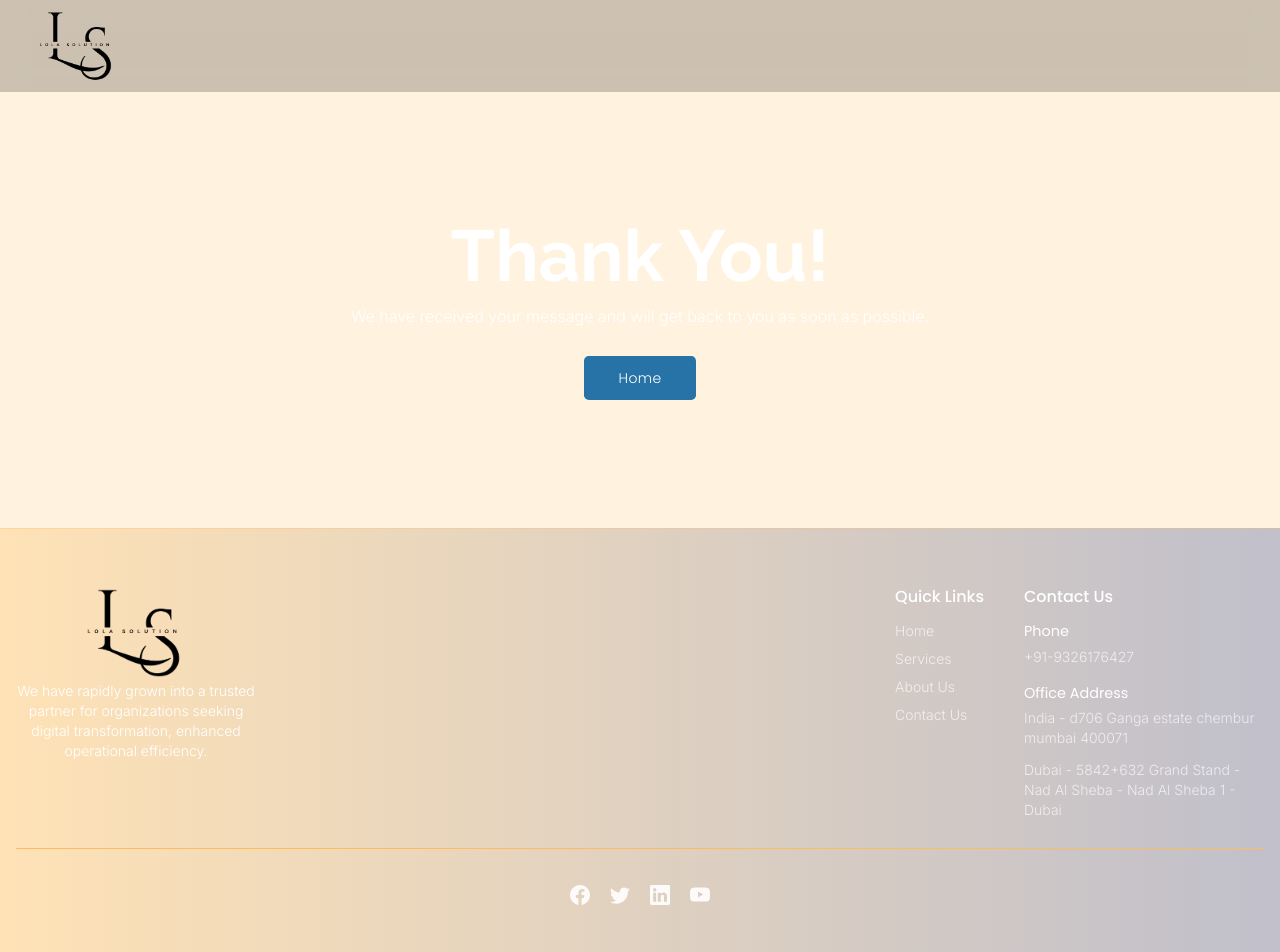
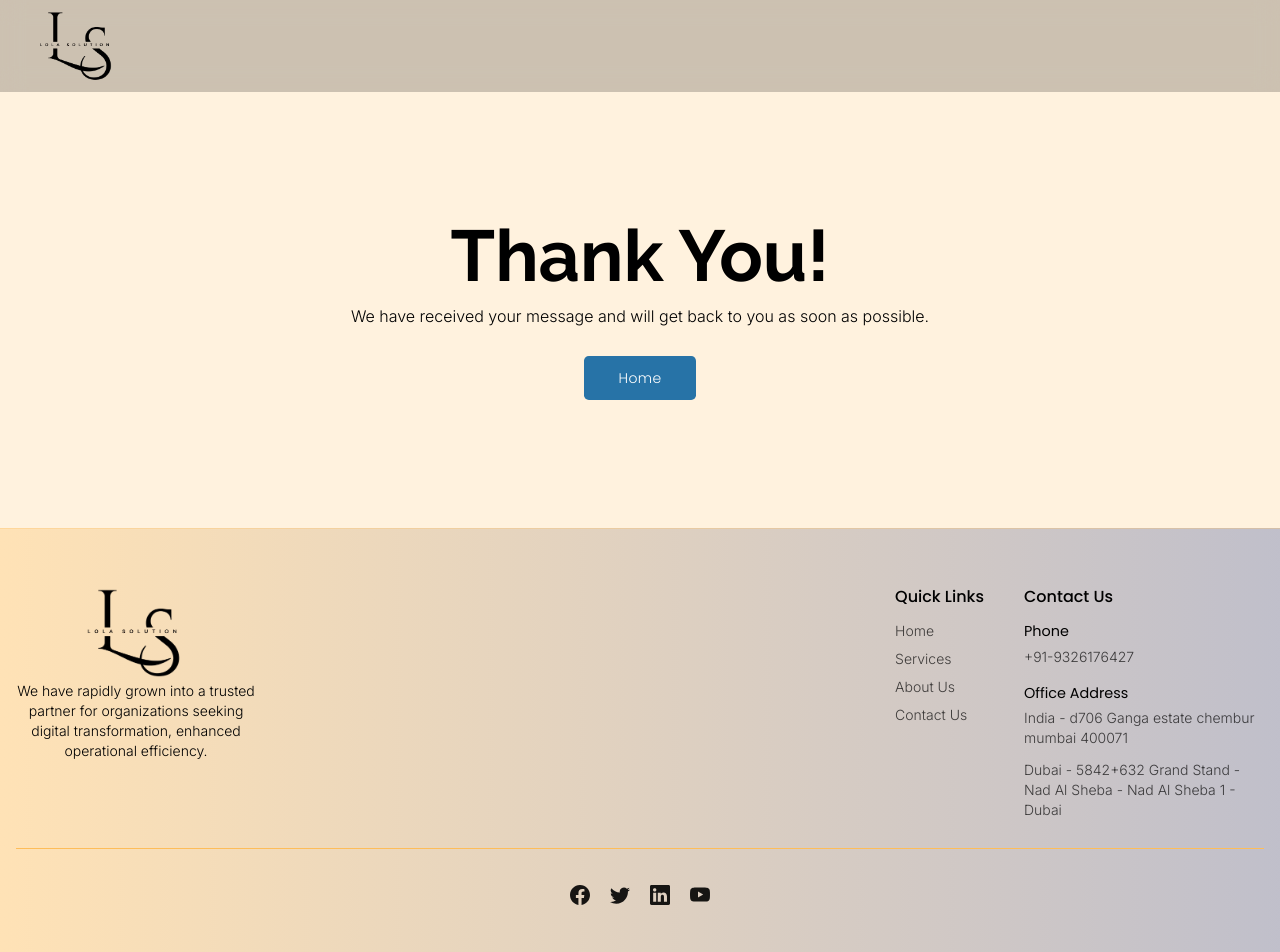
Before and after one commit to remeessalam/lolasolution, a React (Create React App) app: page /thankyou in a window 1280 px wide. Shown: the top 952 px of the page. Built offline with nearby package versions, Linux system fonts and the light colour scheme.

Commit message:
thank you page text color changed

```diff
--- a/src/pages/Thankyou.jsx
+++ b/src/pages/Thankyou.jsx
@@ -6,7 +6,7 @@ import { BsFacebook, BsLinkedin, BsTwitter, BsYoutube } from "react-icons/bs";
 const Thankyou = () => {
   return (
     <div className="min-h-screen flex flex-col justify-between bg-primary/20">
-      <div className="py-4 top-0 w-full bg-black/20 backdrop-blur-md z-50 text-white">
+      <div className="py-4 top-0 w-full bg-black/20 backdrop-blur-md z-50 text-black">
         <div className="wrapper flex justify-between items-center gap-10">
           <div className="flex justify-between items-center gap-20 w-full pl-[1rem] lg:pl-0">
             <Link to="/">
@@ -19,7 +19,7 @@ const Thankyou = () => {
           </div>
         </div>
       </div>
-      <div className="wrapper h-full flex flex-col items-center py-[8rem] gap-3 text-white text-center">
+      <div className="wrapper h-full flex flex-col items-center py-[8rem] gap-3 text-black text-center">
         <h1 className="heading-1">Thank You!</h1>
         <p className="desc">
           We have received your message and will get back to you as soon as
@@ -30,7 +30,7 @@ const Thankyou = () => {
         </Link>
       </div>
       <div className="py-14 bg-gradient-to-r border-t border-primary/30 from-primary/30 to-secondary/30">
-        <div className="wrapper text-white">
+        <div className="wrapper text-black">
           <div className="flex md:flex-row flex-col justify-between gap-10">
             <div className="flex flex-col items-center">
               <img src={logoImg} className="h-[6rem]" alt="" />
@@ -46,7 +46,7 @@ const Thankyou = () => {
                   <Link
                     key={path}
                     to={path}
-                    className="text-white/70 desc text-sm hover:text-primary transition-all duration-300"
+                    className="text-black/70 desc text-sm hover:text-primary transition-all duration-300"
                   >
                     {name}
                   </Link>
@@ -58,17 +58,17 @@ const Thankyou = () => {
                   <h6 className="text-[.9rem] mb-1">Phone</h6>
                   <Link
                     to={`tel:${companyDetails.phone}`}
-                    className="text-white/70 desc text-sm"
+                    className="text-black/70 desc text-sm"
                   >
                     {companyDetails.phone}
                   </Link>
                 </div>
                 <div className="flex flex-col mt-2">
                   <h6 className="text-[.9rem] mb-1">Office Address</h6>
-                  <p className="text-white/70 desc text-sm max-w-[15rem]">
+                  <p className="text-black/70 desc text-sm max-w-[15rem]">
                     India - {companyDetails.address}
                   </p>
-                  <p className="text-white/70 desc text-sm max-w-[15rem] mt-3">
+                  <p className="text-black/70 desc text-sm max-w-[15rem] mt-3">
                     Dubai - {companyDetails.address2}
                   </p>
                 </div>
@@ -79,16 +79,16 @@ const Thankyou = () => {
             <div className="flex justify-center gap-5 w-full">
               <div className="flex gap-5 items-center mt-5">
                 <Link>
-                  <BsFacebook className="text-xl text-white/90 hover:text-primary transition-all duration-300" />
+                  <BsFacebook className="text-xl text-black/90 hover:text-primary transition-all duration-300" />
                 </Link>
                 <Link>
-                  <BsTwitter className="text-xl text-white/90 hover:text-primary transition-all duration-300" />
+                  <BsTwitter className="text-xl text-black/90 hover:text-primary transition-all duration-300" />
                 </Link>
                 <Link>
-                  <BsLinkedin className="text-xl text-white/90 hover:text-primary transition-all duration-300" />
+                  <BsLinkedin className="text-xl text-black/90 hover:text-primary transition-all duration-300" />
                 </Link>
                 <Link>
-                  <BsYoutube className="text-xl text-white/90 hover:text-primary transition-all duration-300" />
+                  <BsYoutube className="text-xl text-black/90 hover:text-primary transition-all duration-300" />
                 </Link>
               </div>
             </div>
```
